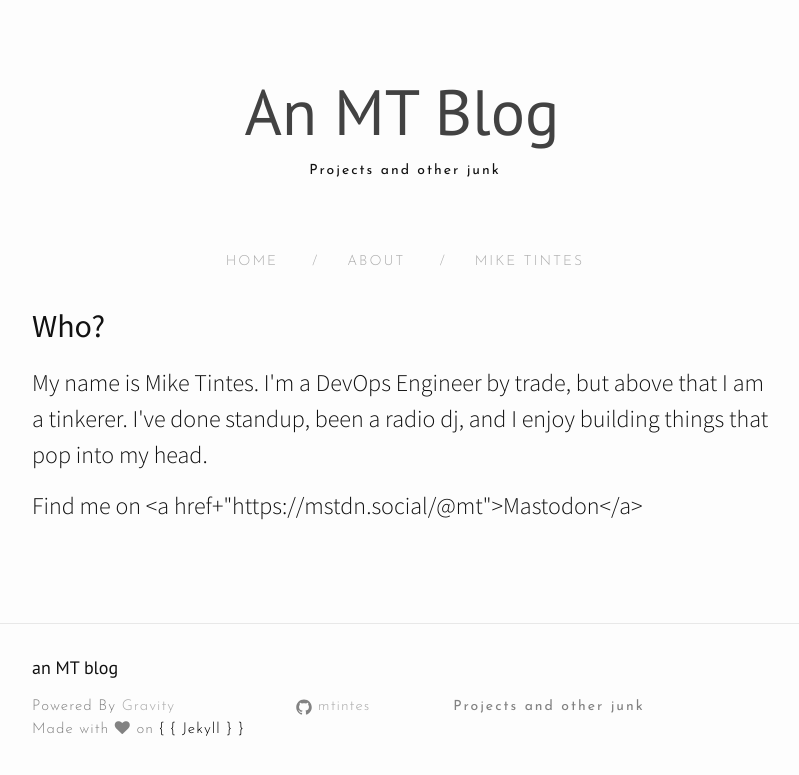
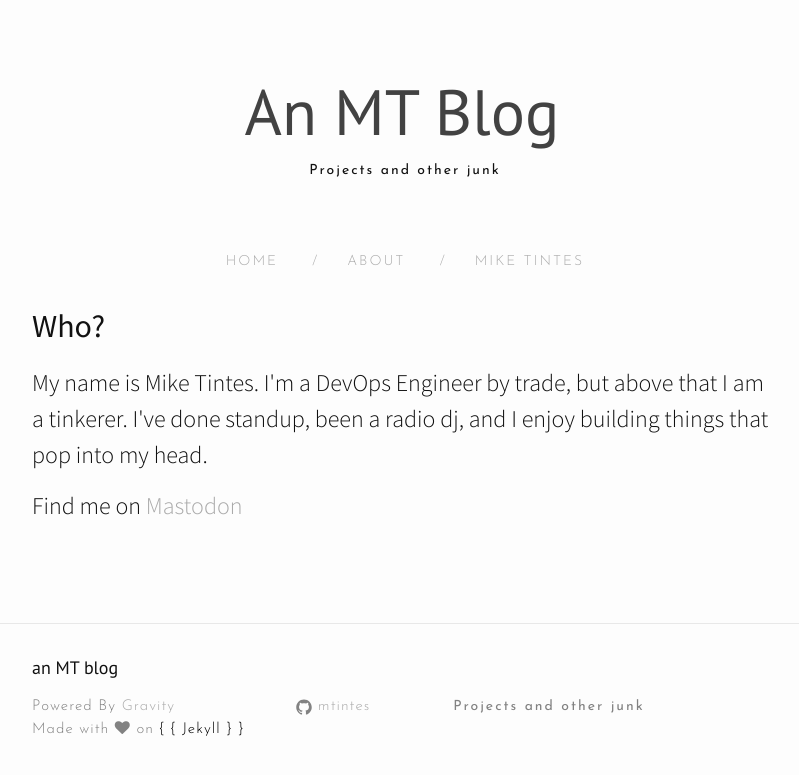
Before and after one commit to mtintes/mtintes.github.io, a Jekyll site: the page built from about.md, in a window 1280 px wide. Shown: the top 775 px of the page, without its empty margins (238-1037 px from the left). Built offline with Jekyll 4.4.1, drawn with Linux system fonts in a browser that asks for light colours; nearby versions of some CDN libraries.

Commit message:
Update about.md

```diff
--- a/about.md
+++ b/about.md
@@ -7,4 +7,4 @@ permalink: /about/
 <h2>Who?</h2>
 <p>My name is Mike Tintes. I'm a DevOps Engineer by trade, but above that I am a tinkerer. I've done standup, been a radio dj, and I enjoy building things that pop into my head.</p>
 
-<p>Find me on <a href+"https://mstdn.social/@mt">Mastodon</a></p>
+<p>Find me on <a href="https://mstdn.social/@mt">Mastodon</a></p>
```
